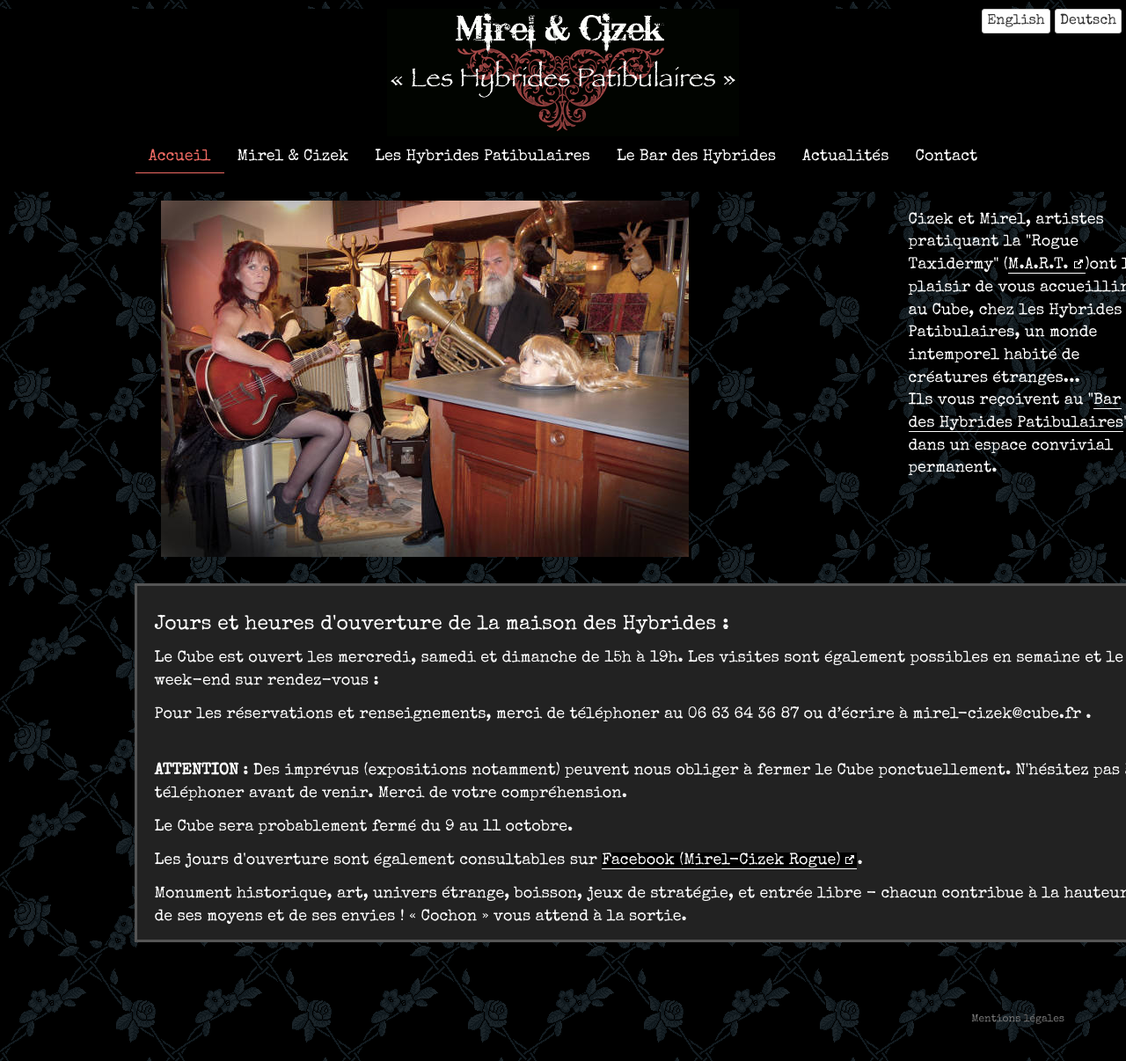
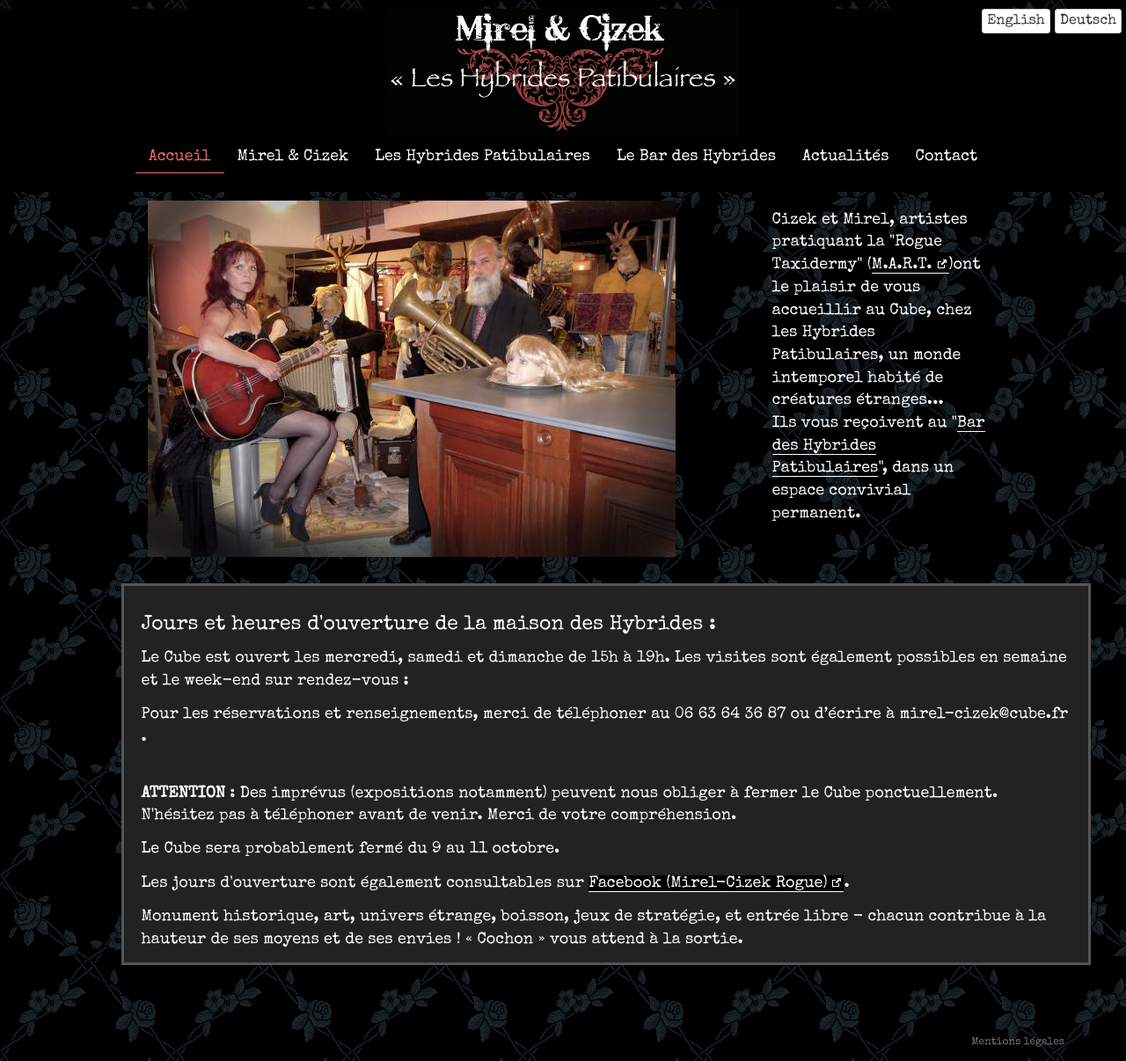
Before and after one commit to le-cube/le-cube.github.io, a Jekyll site: the page built from index.html, in a window 1280 px wide. Shown: the whole page at 88% size. Built offline with Jekyll 4.4.1, drawn with Linux system fonts in a browser that asks for light colours.

Commit message:
Update index.html

```diff
--- a/index.html
+++ b/index.html
@@ -6,8 +6,8 @@
 ---
 
 <div class="row">
-  <div class="col-md-12 col-md-offset-1">
-    <div class="col-md-9 homeSidebar">
+  <div class="col-md-13 col-md-offset-1">
+    <div class="col-md-8 homeSidebar">
       <img src="{{ site.baseurl }}/img/mirel-cizek-au-bar-des-hybrides-patibulaires.jpg" alt="Mirel & Cizek au Bar des Hybrides Patibulaires" class="img-responsive">
 
     </div>
```
